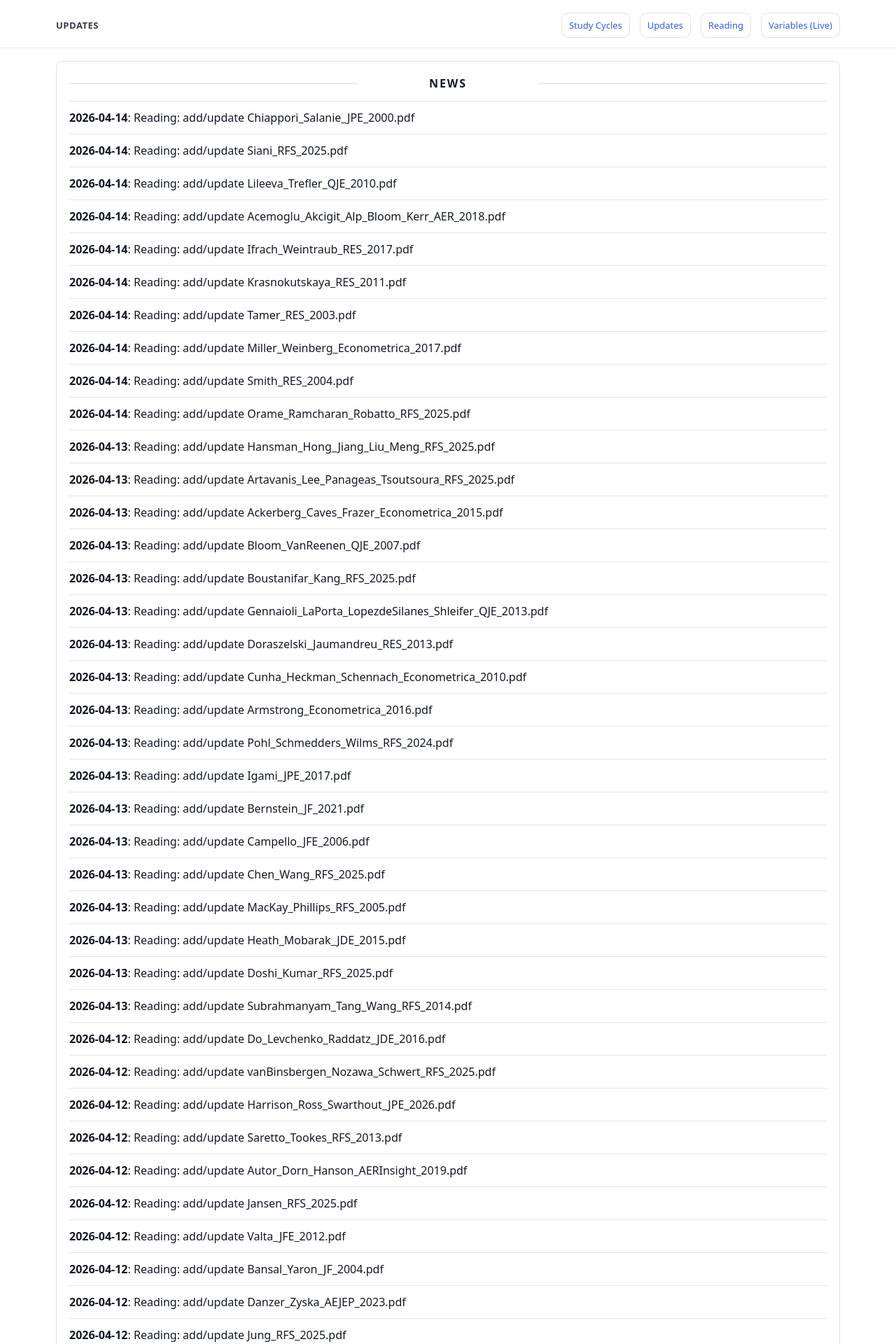
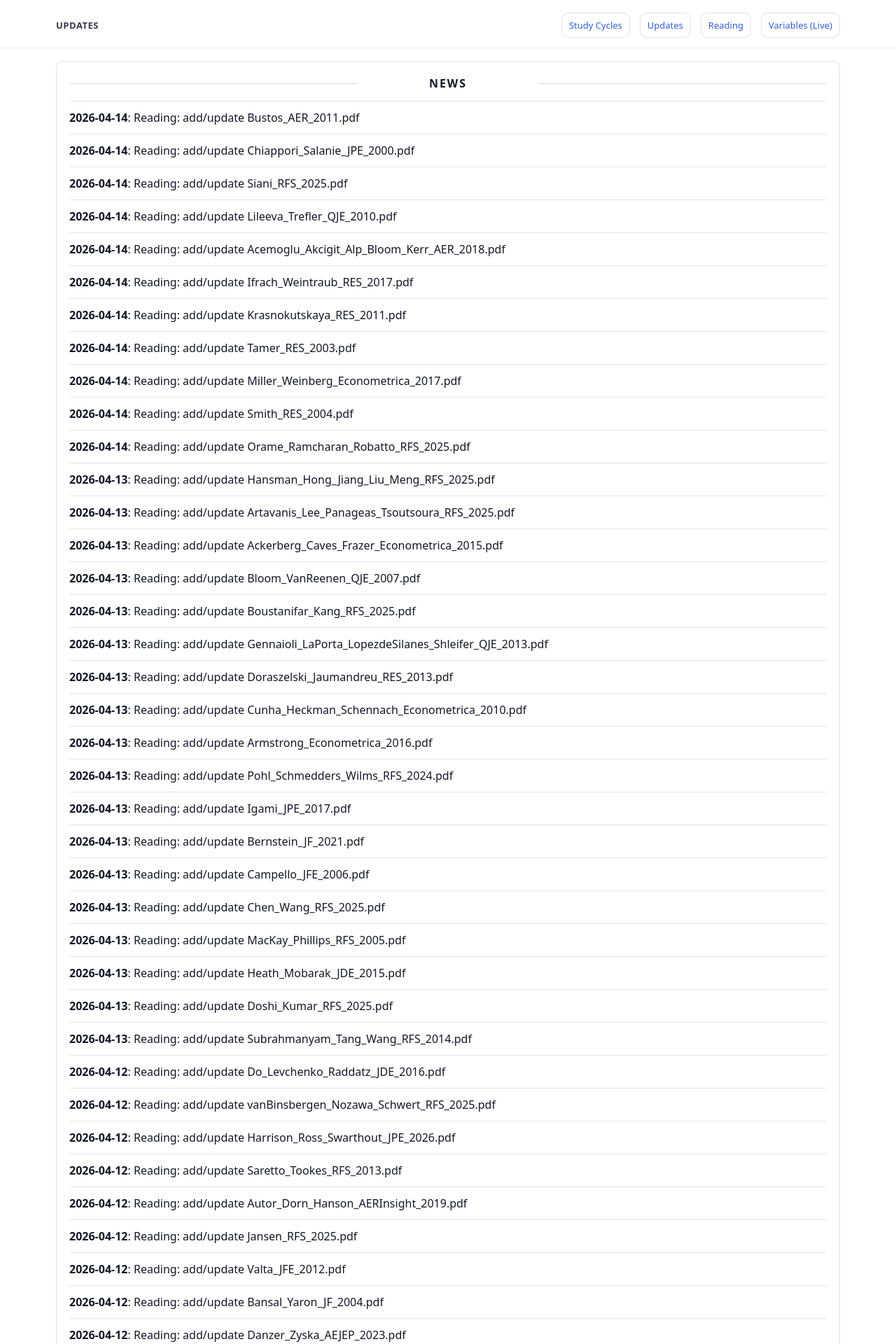
Before and after one commit to yaxinzn/study-archive, a Jekyll site: the page built from updates/index.md, in a window 1280 px wide. Shown: the top 1920 px of the page at 70% size. Built offline with Jekyll 4.4.1, drawn with Linux system fonts in a browser that asks for light colours; some of the changed text lies outside the part shown.

Commit message:
chore: update NEWS feed

```diff
--- a/_data/news.yml
+++ b/_data/news.yml
@@ -1,4 +1,7 @@
 # Auto-generated update history (sorted newest -> oldest). Do not edit manually.
+- ts: "1776163114"
+  date: "2026-04-14"
+  title: "Reading: add/update Bustos_AER_2011.pdf"
 - ts: "1776162492"
   date: "2026-04-14"
   title: "Reading: add/update Chiappori_Salanie_JPE_2000.pdf"
```
